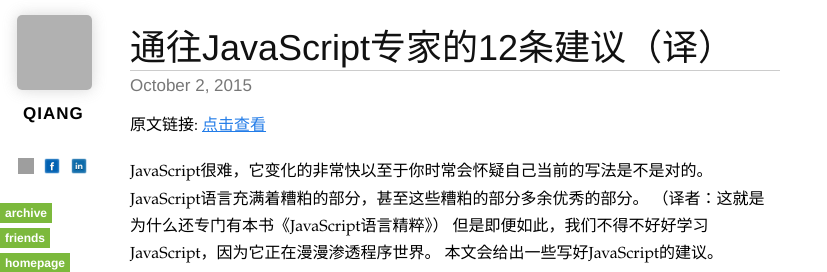
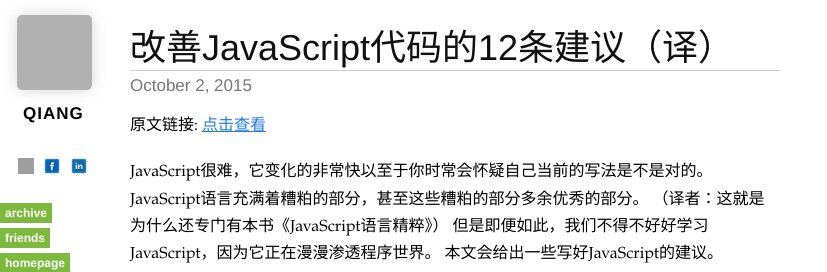
Before and after one commit to qiangrw/qiangrw.github.com, a Jekyll site: the page built from _posts/2015-10-02-12-rules-for-professional-javascript-in-2015.md, in a window 1280 px wide and 900 px high, cut to the strip 0-272 px from the top of the window. Shown: the whole strip, without its empty margins (0-827 px from the left). Built offline with Jekyll 4.4.1, drawn with Linux system fonts in a browser that asks for light colours; nearby versions of some CDN libraries; some web fonts are replaced; Markdown is read by kramdown in place of the engine named in the settings; comment, search, counter and statistics services are not loaded; grey boxes are pictures that could not be loaded.

Commit message:
update title

```diff
--- a/_posts/2015-10-02-12-rules-for-professional-javascript-in-2015.md
+++ b/_posts/2015-10-02-12-rules-for-professional-javascript-in-2015.md
@@ -1,6 +1,6 @@
 ---
 layout: post
-title: 通往JavaScript专家的12条建议（译）
+title: 改善JavaScript代码的12条建议（译）
 category: 技术
 permalink: /2015/10/12-rules-for-professional-javascript-in-2015
 keywords: javascript, rules, professional, es6, Web Development
```
